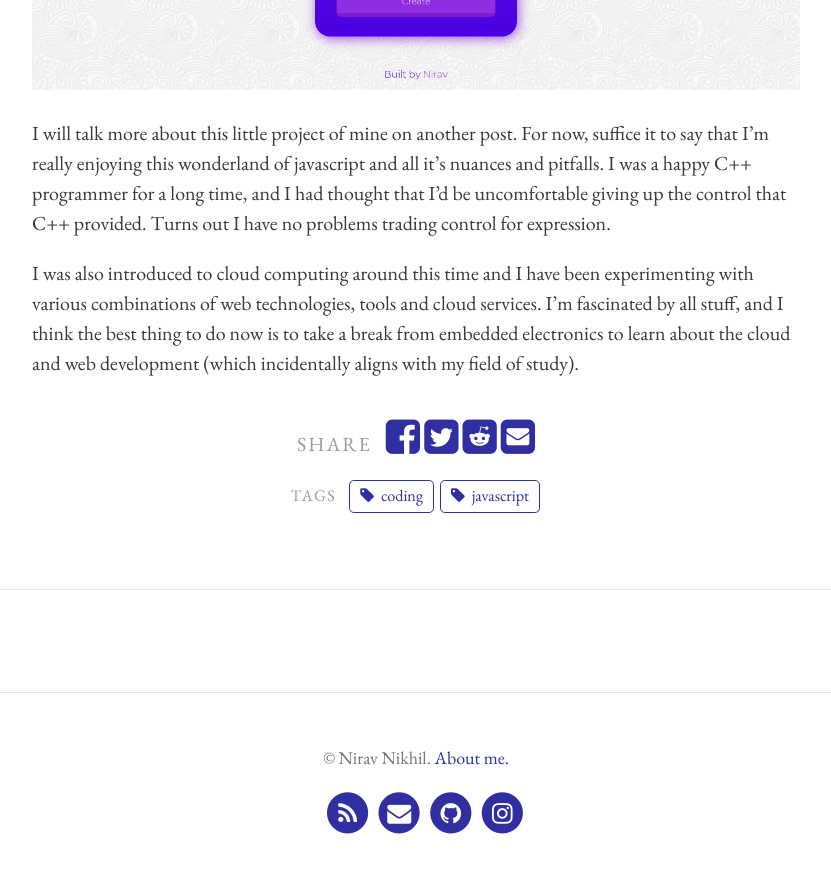
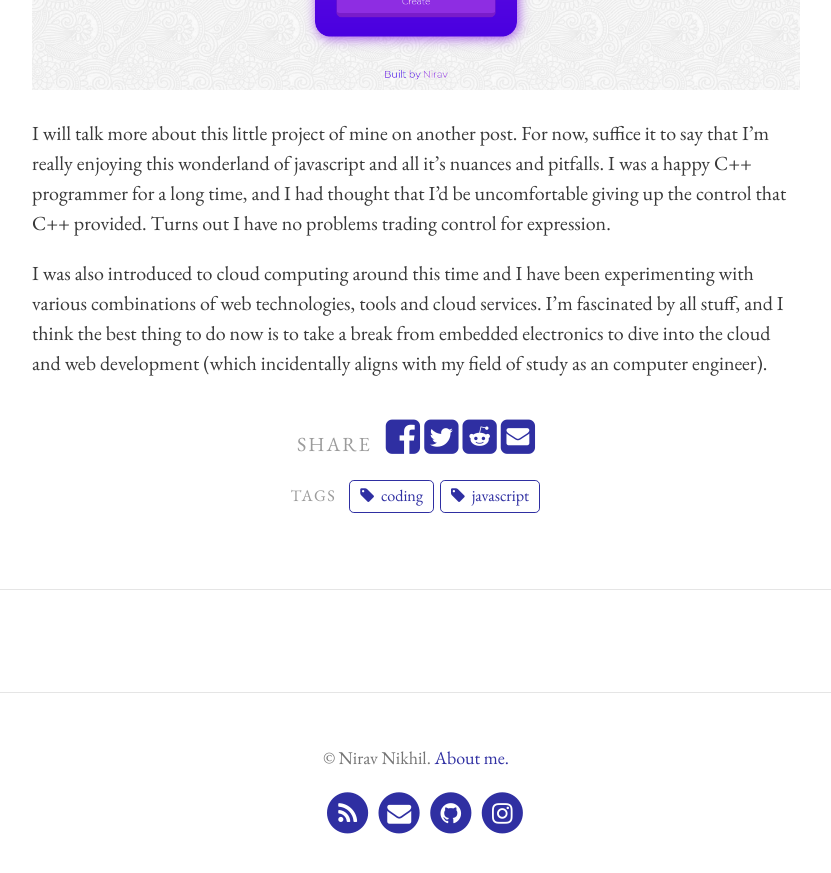
Before and after one commit to niravcodes/niravcodes.github.io, a Jekyll site: the page built from _posts/2019-01-20-ambling-down-the-javascript-rabbit-hole.md, in a window 1280 px wide and 900 px high, scrolled down 1677 px. Shown: the top 873 px of the window, without its empty margins (224-1055 px from the left). Built offline with Jekyll 4.4.1, drawn with Linux system fonts in a browser that asks for light colours; comment, search, counter and statistics services are not loaded.

Commit message:
Update from Forestry.io - Updated ambling-down-the-javascript-rabbit-hole.md

```diff
--- a/_posts/2019-01-20-ambling-down-the-javascript-rabbit-hole.md
+++ b/_posts/2019-01-20-ambling-down-the-javascript-rabbit-hole.md
@@ -26,4 +26,4 @@ Finally there's Vue. There are a few alternatives to Vue, most notably Angular a
 
 I will talk more about this little project of mine on another post. For now, suffice it to say that I'm really enjoying this wonderland of javascript and all it's nuances and pitfalls. I was a happy C++ programmer for a long time, and I had thought that I'd be uncomfortable giving up the control that C++ provided. Turns out I have no problems trading control for expression.
 
-I was also introduced to cloud computing around this time and I have been experimenting with various combinations of web technologies, tools and cloud services. I'm fascinated by all stuff, and I think the best thing to do now is to take a break from embedded electronics to learn about the cloud and web development (which incidentally aligns with my field of study).
+I was also introduced to cloud computing around this time and I have been experimenting with various combinations of web technologies, tools and cloud services. I'm fascinated by all stuff, and I think the best thing to do now is to take a break from embedded electronics to dive into the cloud and web development (which incidentally aligns with my field of study as an computer engineer).
```
